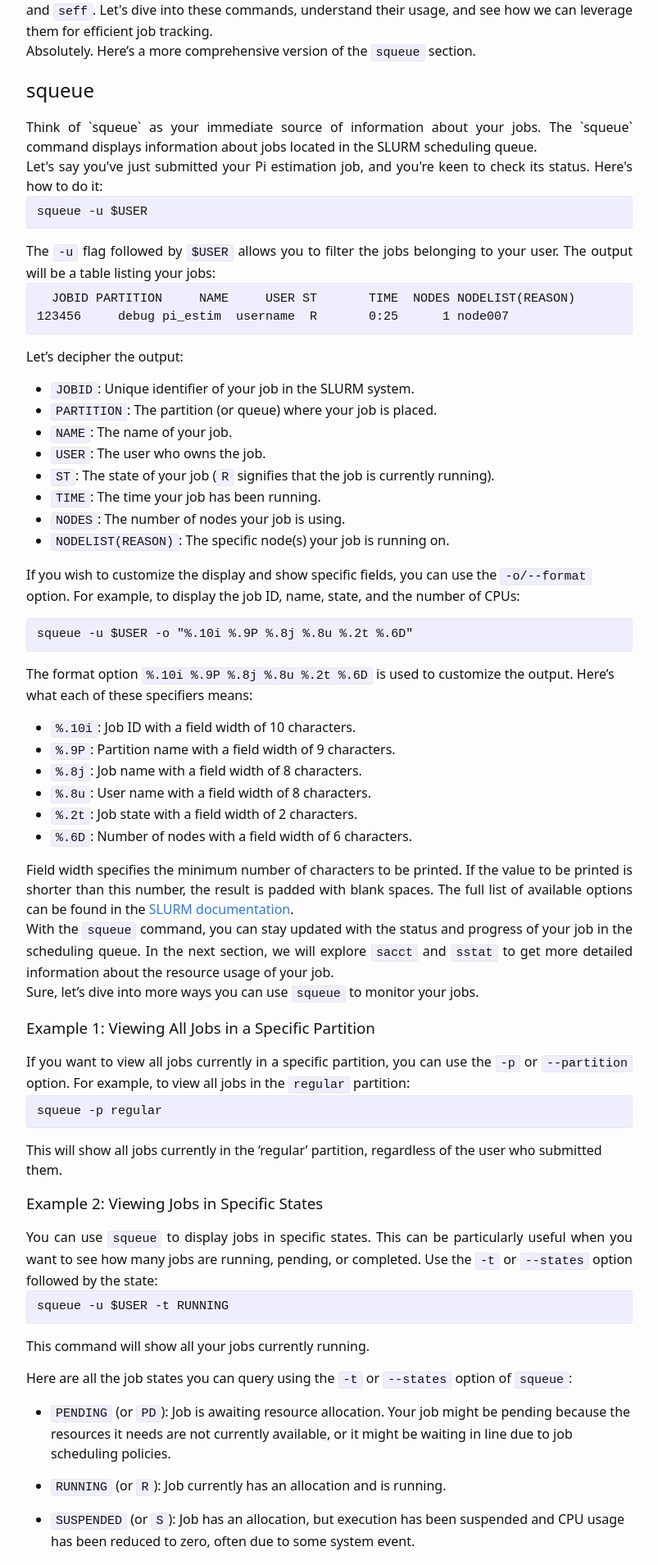
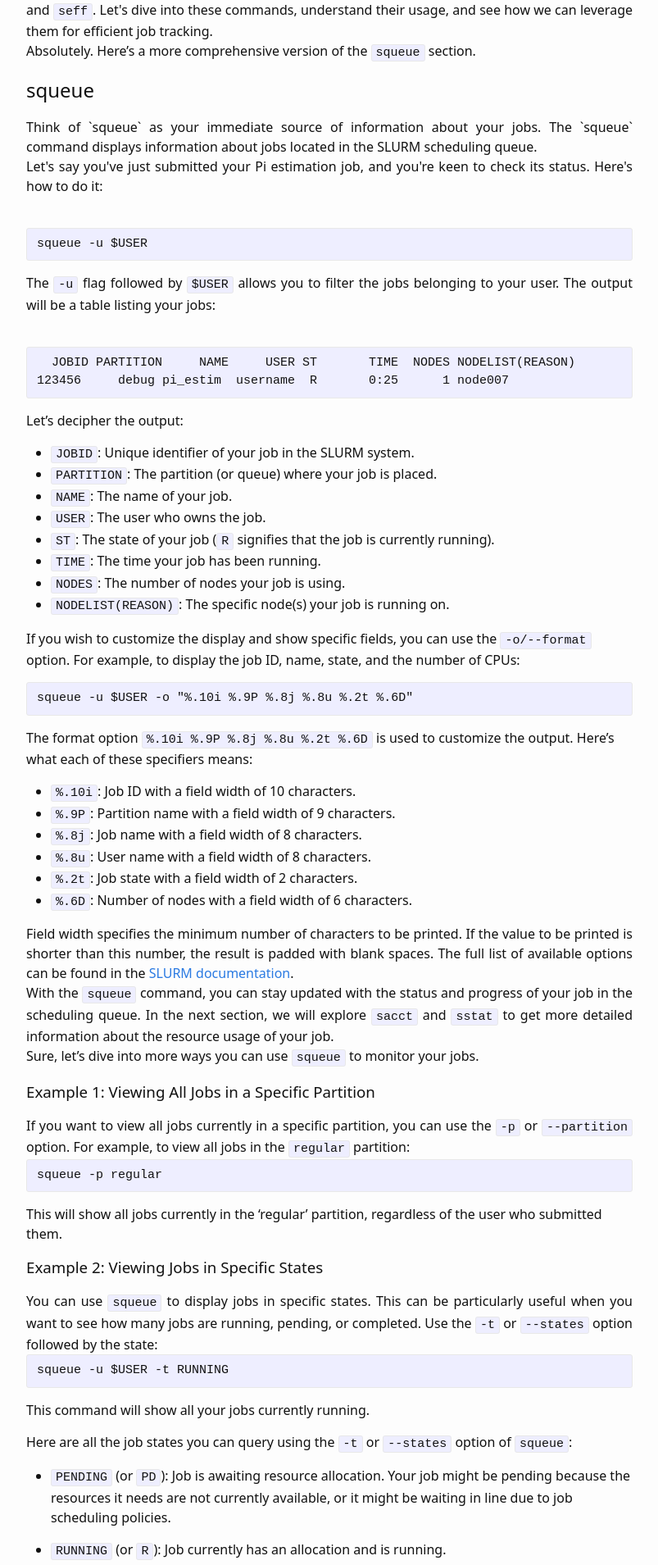
Before and after one commit to dipc-cc/slurm-training, a Jekyll site: the page built from 4_monitoring.md, in a window 1280 px wide. Shown: the part 414-2323 px from the top of the page at 82% size, without its empty margins (238-1041 px from the left). Built offline with Jekyll 4.4.1, drawn with Linux system fonts in a browser that asks for light colours; some web fonts are replaced.

Commit message:
Fixing spaces for the code boxes4.lesson

````diff
--- a/4_monitoring.md
+++ b/4_monitoring.md
@@ -21,13 +21,13 @@ Think of `squeue` as your immediate source of information about your jobs. The `
 <div align="justify">
 Let's say you've just submitted your Pi estimation job, and you're keen to check its status. Here's how to do it:
 </div>
-
+<br> <!-- Blank line -->
 ```bash
 squeue -u $USER
 ```
 <div align="justify">
 The <code>-u</code> flag followed by <code>$USER</code> allows you to filter the jobs belonging to your user. The output will be a table listing your jobs:</div>
-
+<br> <!-- Blank line -->
 ```
   JOBID PARTITION     NAME     USER ST       TIME  NODES NODELIST(REASON)
 123456     debug pi_estim  username  R       0:25      1 node007
@@ -233,7 +233,7 @@ This output provides an overall picture of how efficiently your job utilized the
 ## scontrol
 <div align="justify">
 <code>scontrol</code> is a utility provided by SLURM for administrative tasks, but it also has several functions that can be useful for users. One of these is the ability to display detailed information about a specific job. For example:</div>
-
+<br> <!-- Blank line -->
 ```bash
 scontrol show job 123456
 ```
````
